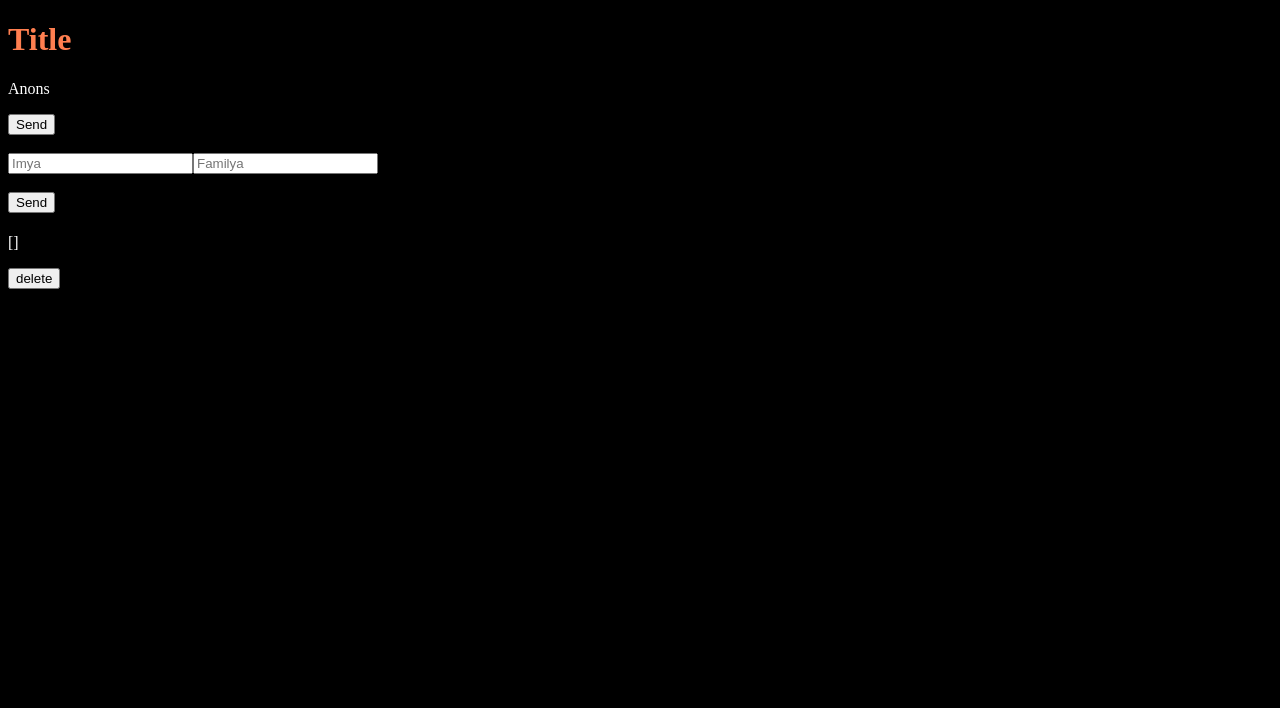
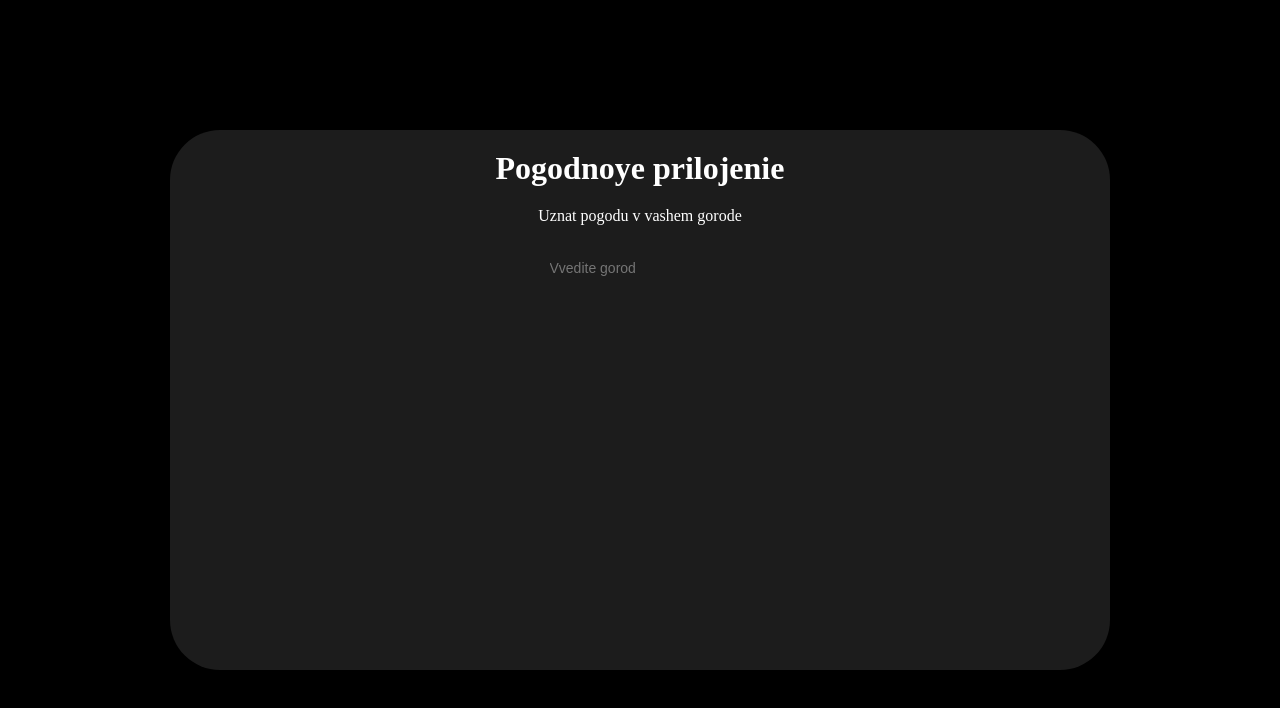
Before and after one commit to enderwaffles/teper, a Vue app in the folder frontend/vue/: page / in a window 1280 px wide. Shown: the top 708 px of the page. Built offline with nearby package versions, Linux system fonts and the light colour scheme.

Commit message:
пример апи

```diff
--- a/frontend/vue/src/App.vue
+++ b/frontend/vue/src/App.vue
@@ -1,67 +1,82 @@
-<template>
-    <h1>{{ info }}</h1>
-    <p>{{ info2 }}</p>
-    <button type="button" v-on:click="userData()">Send</button> <br> <br>
-
-    <!-- <input type="text" v-on:input="insertData($event.target.value)" placeholder="Imya"> -->
-    <input type="text" v-model="imya" placeholder="Imya">
-    <input type="text" v-model="familya" placeholder="Familya"> <br> <br>
-    <button type="button" v-on:click="sendUser()">Send</button>
-    <h1>{{ imya }}</h1>
-
-    <User :users="users" :deleteUser="deleteUser"/>
-</template>
 
 <script>
-import User from "./components/User.vue"
 export default {
-    components : { User },
     data() {
         return {
-            users: [],
-            info: "Title",
-            info2: "Anons",
-            imya: "",
-            familya: "",
+            city: "",
+            error: ""
         }
     },
-
     methods: {
-        userData() {
-            this.info = 'Bruh';
-        },
-        insertData(value) {
-            this.imya = value;
-        },
-        deleteUser() {
-            console.log("delete")
-        },
-        sendUser() {
-            if(this.imya == "" && this.familya == ""){
-                this.imya = "error";
-            }
-            else {
 
 
-                this.users.push({
-                    imya: this.imya,
-                    familya: this.familya,
-                })
+        getWeather() {
+            if(this.city.trim().length < 2) {
+                this.error = "aa";
+                return false;
             }
+            this.error = "";
         }
+    }
 
-    }
 }
 </script>
 
-<style>
-body {
-    background-color: black;
+<template>
+    <div class="wrapper">
+        <h1>Pogodnoye prilojenie</h1>
+        <p>Uznat pogodu v {{ city == "" ? "vashem gorode" : "gorode " + city }}</p>
+        <input type="text" v-on:input="this.city = $event.target.value" placeholder="Vvedite gorod">
+        <button v-show="city != ''" v-on:click="getWeather()">Get weather</button>
+        <p class="error">{{ error }}</p>
+    </div>
+</template>
+
+
+
+
+<style scoped>
+
+.error {
+    color: red;
 }
-h1 {
-    color: coral;
-}
-p {
+
+.wrapper {
+    width: 900px;
+    height: 500px;
+    border-radius: 50px;
+    padding: 20px;
+    background: rgb(28, 28, 28);
+    text-align: center;
     color: white;
 }
+.wrapper p {
+    margin-top: 20px;
+}
+.wrapper input {
+    margin-top: 30px;
+    background: transparent;
+    border: 0;
+    border-bottom: 2px solid rgb(28, 28, 28);
+    color: white;
+    font-size: 14px;
+    padding: 5px 8px;
+    outline: none;
+}
+.wrapper input:focus {
+    border-bottom-color: green;
+}
+.wrapper button {
+    background: green;
+    color:  white;
+    border-radius: 10px;
+    border: 2px solid green;
+    padding: 10px 15px;
+    margin-left: 20px;
+    cursor: pointer;
+    transition: transform 500ms ease;
+    }
+.wrapper button:hover {
+    transform: scale(1.1) translateY(-5px);
+}
 </style>
--- /dev/null
+++ b/frontend/vue/src/assets/main.css
@@ -0,0 +1,14 @@
+
+* {
+    margin: 0;
+    padding: 0;
+}
+body {
+    width: 100%;
+    min-height: 100vh;
+    background: black;
+    display:  flex;
+    justify-content: center;
+    align-items: center;
+    color: white;
+}
--- a/frontend/vue/src/components/User.vue
+++ /dev/null
@@ -1,32 +0,0 @@
-
-<template>
-    <div>
-        <p>
-            {{ users }}
-        </p>
-        <button type="button" v-on:click="deleteUser()">
-            delete
-        </button>
-
-    </div>
-
-</template>
-
-<script>
-export default {
-    props: {
-        users: {
-            type: Object,
-            required: true
-        },
-        deleteUser: {
-            type: Function,
-            required: true
-        }
-    }
-}
-</script>
-
-<style>
-
-</style>
--- a/frontend/vue/src/main.js
+++ b/frontend/vue/src/main.js
@@ -1,5 +1,6 @@
 
 import { createApp } from 'vue'
 import App from './App.vue'
+import "./assets/main.css"
 
 createApp(App).mount('#app')
```
